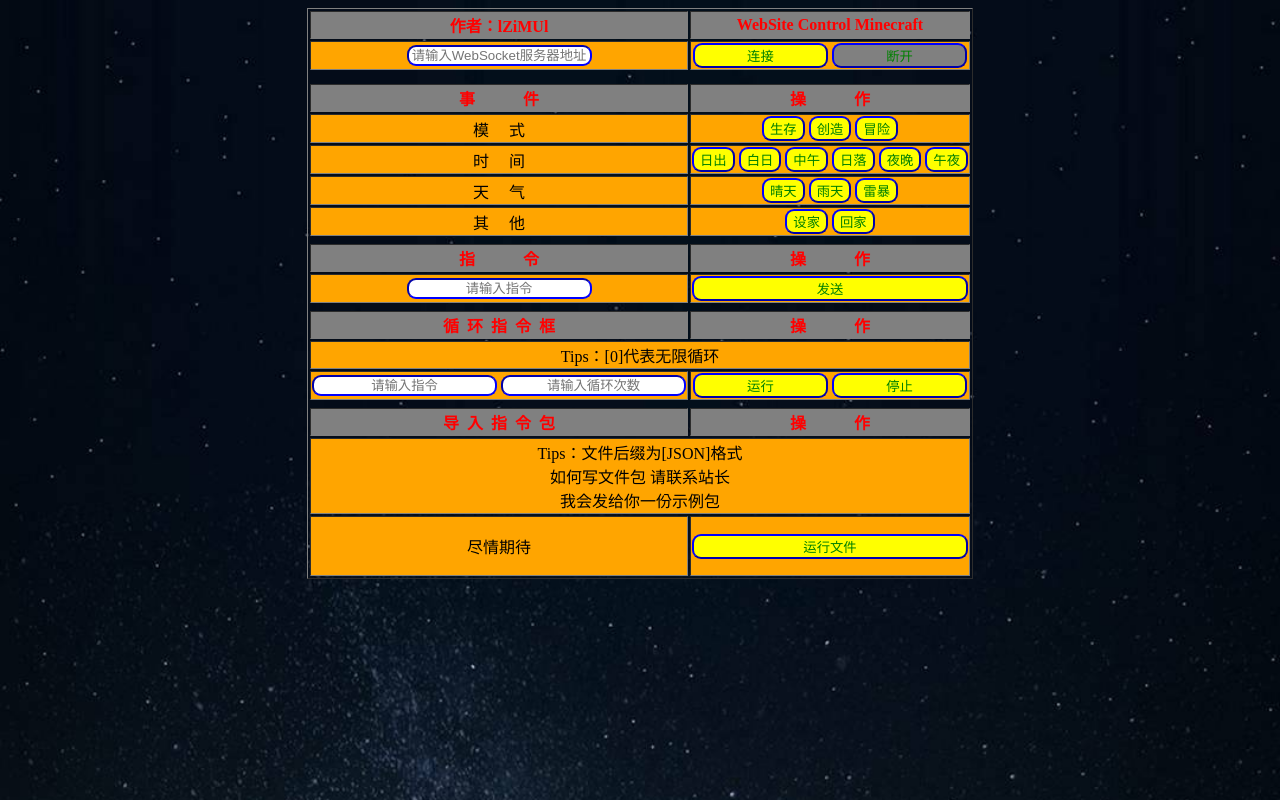
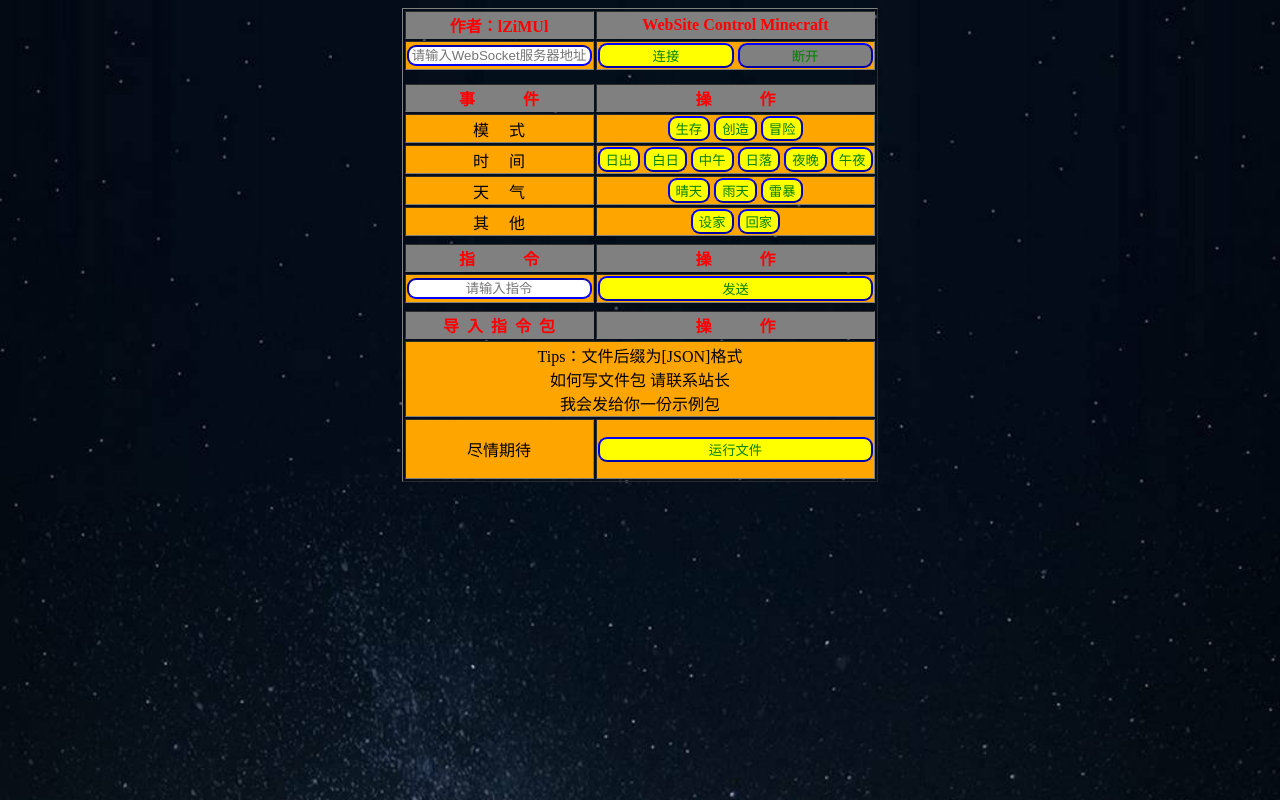
Before and after one commit to IZIMUI/Minecraft, a plain HTML site: page index.html in a window 1280 px wide. Drawn offline with Linux system fonts and the light colour scheme.

Commit message:
Update index.html

```diff
--- a/index.html
+++ b/index.html
@@ -79,24 +79,6 @@ WebSite&nbspControl&nbspMinecraft
 </tr>
 <tr></tr><tr></tr><tr></tr>
 <tr>
-<th class="title1">循&nbsp&nbsp环&nbsp&nbsp指&nbsp&nbsp令&nbsp&nbsp框</th>
-<th class="title2">操&nbsp&nbsp&nbsp&nbsp&nbsp&nbsp&nbsp&nbsp&nbsp&nbsp&nbsp&nbsp作</th>
-</tr>
-<tr>
-<td colspan="2">Tips：[0]代表无限循环</td>
-</tr>
-<tr>
-<td>
-<input id="Input" class="Input" placeholder="请输入指令"/>
-<input id="Input" class="Input" placeholder="请输入循环次数"/>
-</td>
-<td>
-<button id="Run" class="Run">运行</button>
-<button id="Stop" class="Stop">停止</button>
-</td>
-</tr>
-<tr></tr><tr></tr><tr></tr>
-<tr>
 <th class="title1">导&nbsp&nbsp入&nbsp&nbsp指&nbsp&nbsp令&nbsp&nbsp包</th>
 <th class="title2">操&nbsp&nbsp&nbsp&nbsp&nbsp&nbsp&nbsp&nbsp&nbsp&nbsp&nbsp&nbsp作</th>
 </tr>
```
